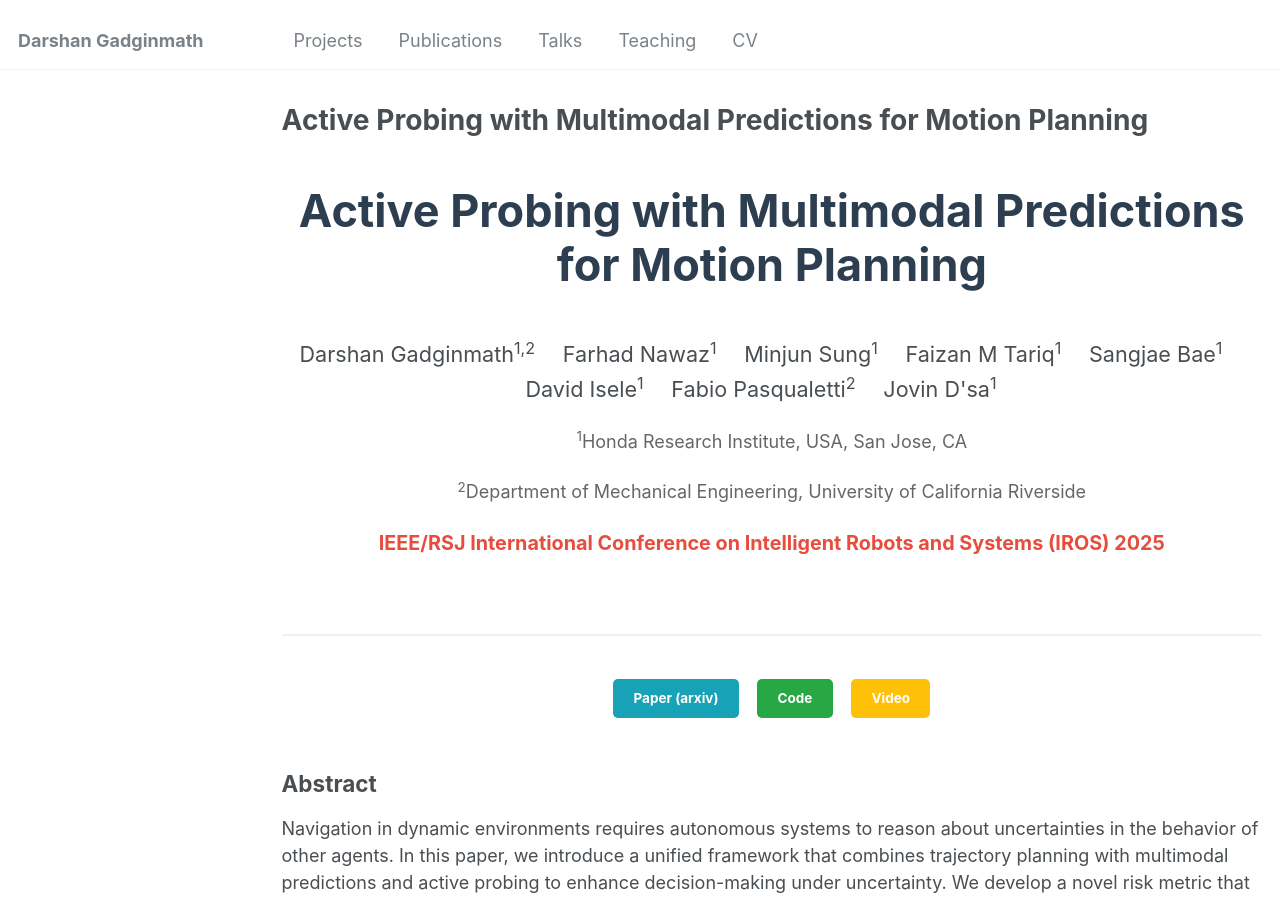
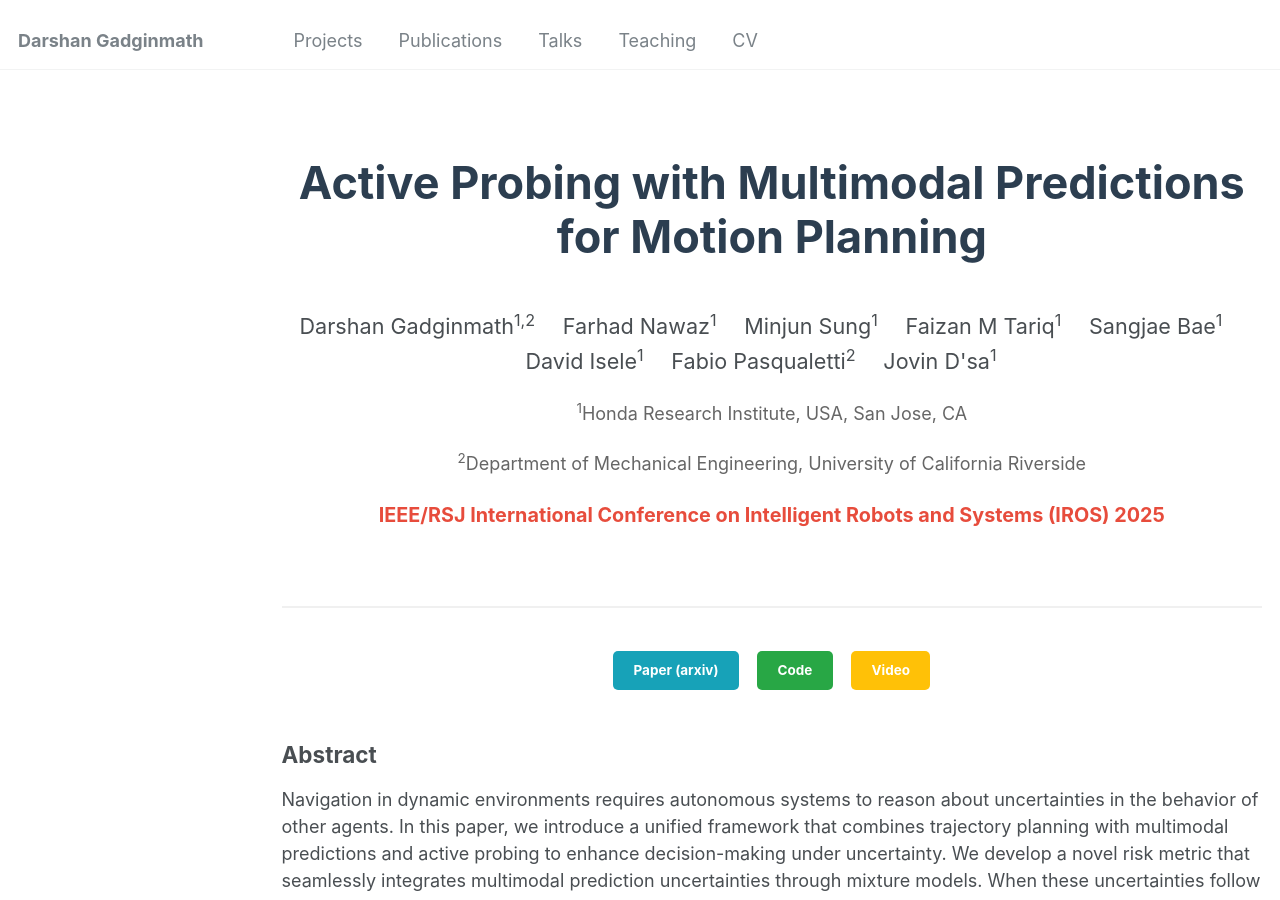
Before and after one commit to darshangm/darshangm.github.io, a Jekyll site: the page built from _pages/active-probing-multimodal-predictions.md, in a window 1280 px wide and 900 px high. Built offline with Jekyll 4.4.1, drawn with Linux system fonts in a browser that asks for light colours.

Commit message:
Update active-probing-multimodal-predictions.md

```diff
--- a/_pages/active-probing-multimodal-predictions.md
+++ b/_pages/active-probing-multimodal-predictions.md
@@ -1,6 +1,6 @@
 ---
 layout: archive
-title: "Active Probing with Multimodal Predictions for Motion Planning"
+title: " "
 permalink: /papers/active-probing-multimodal-predictions/
 author_profile: false
 ---
```
